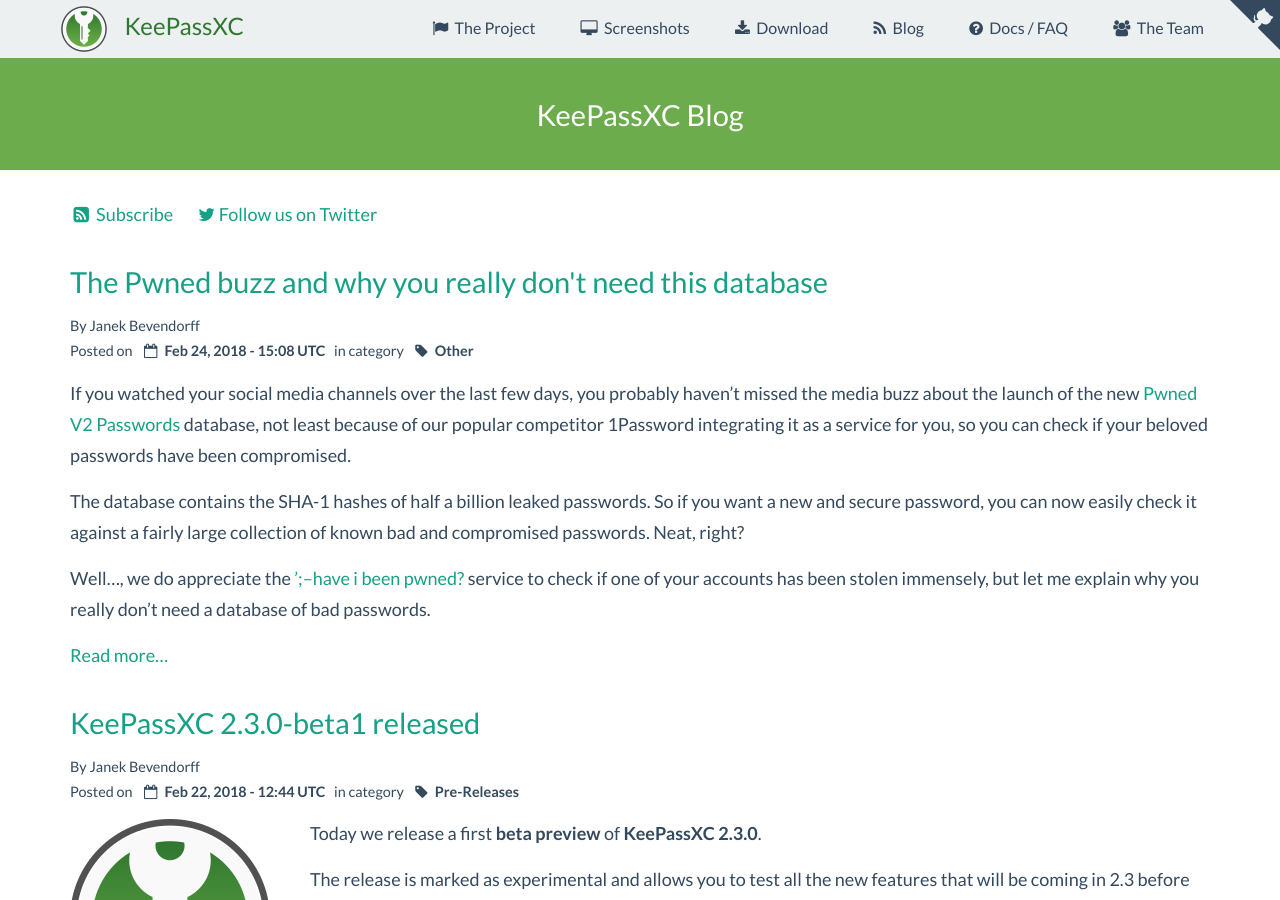
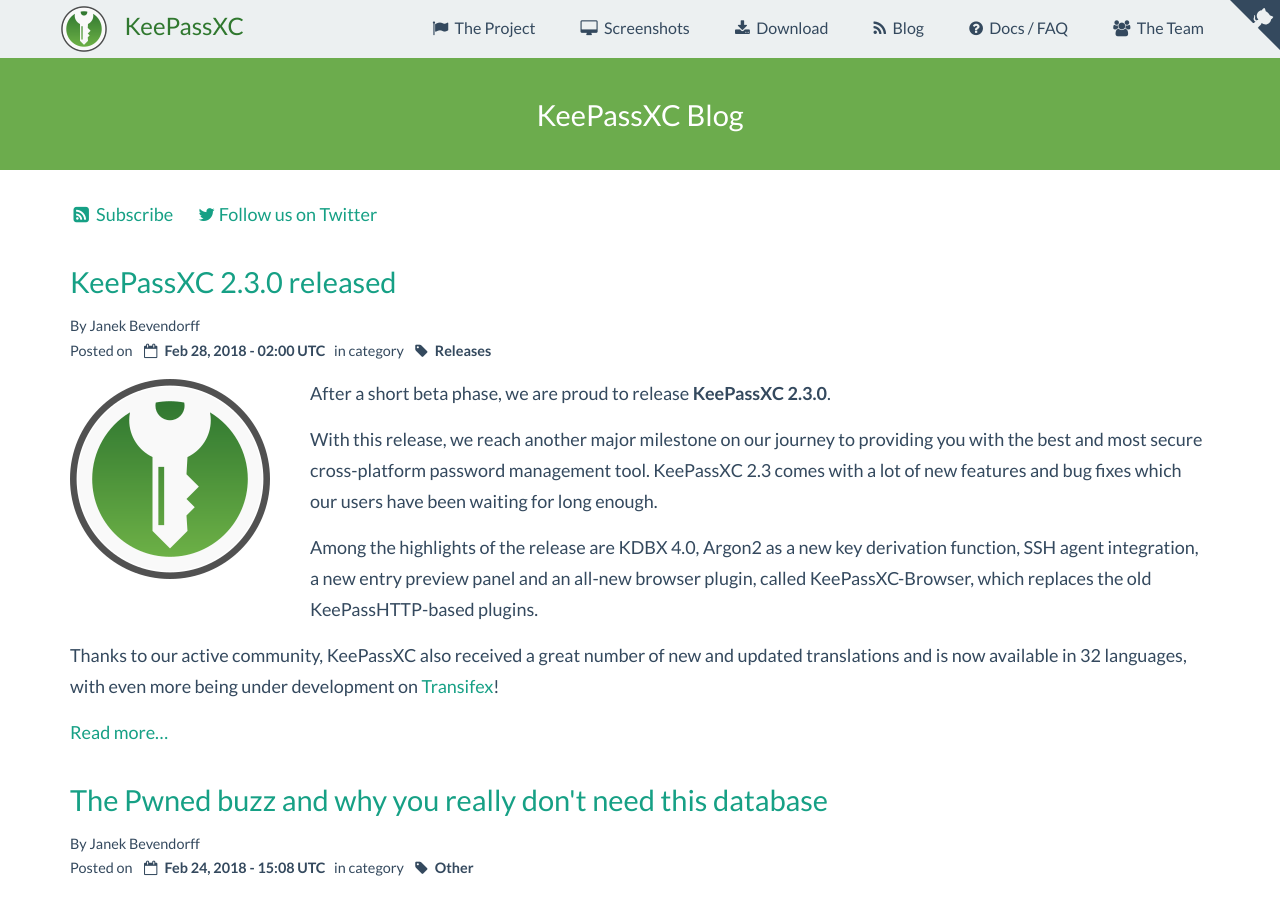
Before and after one commit to keepassxreboot/keepassxc-org, a Jekyll site: the page built from blog/index.html, in a window 1280 px wide and 900 px high. Built offline with Jekyll 4.4.1, drawn with Linux system fonts in a browser that asks for light colours; comment, search, counter and statistics services are not loaded.

Commit message:
Add 2.3.0 release announcement and related website changes

```diff
--- a/_data/version.yml
+++ b/_data/version.yml
@@ -1,34 +1,34 @@
 stable:
   linux:
     appimage:
-      version: 2.2.4
+      version: 2.3.0
       suffix:
     snap:
-      version: 2.2.4
+      version: 2.3.0
       suffix:
 
   mac:
     dmg:
-      version: 2.2.4
-      suffix: -2
+      version: 2.3.0
+      suffix:
 
   windows:
     portable:
-      version: 2.2.4
+      version: 2.3.0
       suffix:
     installer:
-      version: 2.2.4
+      version: 2.3.0
       suffix:
 
   windows32:
     portable:
-      version: 2.2.4
+      version: 2.3.0
       suffix:
     installer:
-      version: 2.2.4
+      version: 2.3.0
       suffix:
 
   source:
     tarball:
-      version: 2.2.4
+      version: 2.3.0
       suffix:
--- /dev/null
+++ b/blog/_posts/2018-02-28-2.3-released.md
@@ -0,0 +1,90 @@
+---
+layout: blog
+title:  "KeePassXC 2.3.0 released"
+date:   2018-02-28 03:00 +0100
+category: "Releases"
+permalink: /:path/
+author: Janek Bevendorff
+excerpt_separator: <!--more-->
+---
+
+<div class="blog-teaser-img">
+<img src="{{ site.baseurl }}/logo.png" alt="KeePassXC logo">
+</div>
+
+After a short beta phase, we are proud to release **KeePassXC 2.3.0**.
+
+With this release, we reach another major milestone on our journey to providing
+you with the best and most secure cross-platform password management
+tool. KeePassXC 2.3 comes with a lot of new features and bug fixes which our
+users have been waiting for long enough.
+
+Among the highlights of the release are KDBX 4.0, Argon2 as a new key derivation
+function, SSH agent integration, a new entry preview panel and an all-new
+browser plugin, called KeePassXC-Browser, which replaces the old
+KeePassHTTP-based plugins.
+
+Thanks to our active community, KeePassXC also received a great
+number of new and updated translations and is now available in 32 languages,
+with even more being under development on [Transifex](https://www.transifex.com/keepassxc/keepassxc/)!
+
+<!--more-->
+
+<h5 id="download" style="clear:both">Download</h5>
+As usual, you can find the new release on our [downloads page]({{ site.baseurl }}/download/)
+for Linux (as a cross-distribution AppImage), Windows and macOS.
+
+Ubuntu users can also install the latest version from our official
+[Ubuntu PPA](https://launchpad.net/~phoerious/+archive/ubuntu/keepassxc/)
+or via Snapcraft.
+
+Our new browser plugin KeePassXC-Browser can be downloaded from the
+[Chrome Webstore](https://chrome.google.com/webstore/detail/keepassxc-browser/oboonakemofpalcgghocfoadofidjkkk)
+for Google Chrome, Chromium and Vivaldi or the
+[Mozilla Add-ons Repository](https://addons.mozilla.org/en-US/firefox/addon/keepassxc-browser/)
+for Mozilla Firefox. For users of KeePassHttp-Connector, PassIFox, chromeIPass
+or other KeePasssHTTP-based browser extensions, we created a [migration
+guide]({{ site.baseurl }}/docs/keepassxc-browser-migration/) to get you started
+with the new browser extension.
+
+##### Changelog
+
+For KeePassXC 2.3.0, we closed over 150 issues and merged
+[168 pull requests](https://github.com/keepassxreboot/keepassxc/pulls?q=is%3Apr+milestone%3Av2.3.0+is%3Aclosed),
+with many new and long-anticipated features, as well as a considerable
+ number of bug fixes.
+
+![KeePassXC 2.3.0]({{ site.baseurl }}/blog/images/2.3.0-welcome.png)
+
+To give you an impression of what we've done for 2.3, here's an excerpt
+of our changelog:
+
+- Add support for KDBX 4.0, Argon2 and ChaCha20 [#148, #1179, #1230, #1494]
+- Add SSH Agent feature [#1098, #1450, #1463]
+- Add preview panel with details of the selected entry [#879, #1338]
+- Add more and configurable columns to entry table and allow copying of values by double click [#1305]
+- Add KeePassXC-Browser API as a replacement for KeePassHTTP [#608]
+- Deprecate KeePassHTTP [#1392]
+- Add support for Steam one-time passwords [#1206]
+- Add support for multiple Auto-Type sequences for a single entry [#1390]
+- Adjust YubiKey HMAC-SHA1 challenge-response key generation for KDBX 4.0 [#1060]
+- Replace qHttp with cURL for website icon downloads [#1460]
+- Remove lock file [#1231]
+- Add option to create backup file before saving [#1385]
+- Ask to save a generated password before closing the entry password generator [#1499]
+- Resolve placeholders recursively [#1078]
+- Add Auto-Type button to the toolbar [#1056]
+- Improve window focus handling for Auto-Type dialogs [#1204, #1490]
+- Auto-Type dialog and password generator can now be exited with ESC [#1252, #1412]
+- Add optional dark tray icon [#1154]
+
+You can find the full changelog with all major changes in our
+[GitHub wiki](https://github.com/keepassxreboot/keepassxc/wiki/KeePassXC-Changelog#230-2018-02-27).
+
+Additionally, the following bugs were fixed since the beta version:
+
+- Fix AppImage crash on older Linux systems [#1525]
+- Improve preview panel layout [#1526]
+- Multiple deployment fixes [#1529, #1530, #1531, #1537]
+- Fix backup file extension being doubles [#1539]
+- Work around Qt bug on Linux for "unsafe saves" [#1540]
--- a/project.html
+++ b/project.html
@@ -17,12 +17,13 @@
 <div id="features">
     <h5>Main Features</h5>
     <ul>
-        <li>Secure storage of passwords and other private data with AES or Twofish encryption
+        <li>Secure storage of passwords and other private data with AES, Twofish or ChaCha20 encryption
         <li>Cross-platform, runs on Linux, Windows and macOS without modifications
-        <li>File format compatibility with KeePass2, KeePassX, MacPass, KeeWeb and others
+        <li>File format compatibility with KeePass2, KeePassX, MacPass, KeeWeb and many others (KDBX 3.1 and 4.0)
+        <li>SSH Agent integration
         <li>Auto-Type on all supported platforms for automagically filling in login forms
         <li>Key file and YubiKey challenge-response support for additional security
-        <li>TOTP generation
+        <li>TOTP generation (including Steam Guard)
         <li>CSV import from other password managers (e.g., LastPass)
         <li>Command line interface
         <li>Stand-alone password and passphrase generator
@@ -30,13 +31,13 @@
         <li>Custom icons for database entries and download of website favicons
         <li>Database merge functionality
         <li>Automatic reload when the database was changed externally
-        <li>KeePassHTTP support for use with KeePassHTTP-Connector available for
+        <li>Browser integration with KeePassXC-Browser for
+            <a href="https://chrome.google.com/webstore/detail/keepassxc-browser/oboonakemofpalcgghocfoadofidjkkk">Google Chrome,
+            Chromium, Vivaldi</a>, and <a href="https://addons.mozilla.org/en-US/firefox/addon/keepassxc-browser/">Mozilla Firefox</a>.
+        <li>(Legacy) KeePassHTTP support for use with KeePassHTTP-Connector available for
             <a href="https://addons.mozilla.org/en-US/firefox/addon/keepasshttp-connector/">Mozilla Firefox</a> and
             <a href="https://chrome.google.com/webstore/detail/keepasshttp-connector/dafgdjggglmmknipkhngniifhplpcldb">Google Chrome</a>,
             and <a href="https://github.com/mmichaa/passafari.safariextension/">passafari</a> for Safari.
-        <li>Support for the KeePassXC-Browser browser extension. It is available for
-            <a href="https://addons.mozilla.org/en-US/firefox/addon/keepassxc-browser/">Mozilla Firefox</a> and
-            <a href="https://chrome.google.com/webstore/detail/keepassxc-browser/oboonakemofpalcgghocfoadofidjkkk">Google Chrome / Chromium / Vivaldi</a>.
     </ul>
 
     <p> For a full list of new features and changes, have a look at the
@@ -50,6 +51,9 @@
                     href="https://github.com/keepassxreboot/keepassxc/issues/147">here</a>). KeePassXC therefore strictly
             limits communication between itself and the browser plugin to your local computer. As long as your computer is
             not compromised, your passwords are fairly safe that way, but use it at your own risk!
+        <p><strong>As of KeePassXC 2.3</strong>, we deprecated KeePassHTTP in favor of KeePassXC-Browser. If you are still
+            using KeePassHTTP, please <a href="{{ site.baseurl }}/docs/keepassxc-browser-migration/">migrate to KeePassXC-Browser</a>.
+            Support for KeePassHTTP will be removed in the future.
     </div>
 </div>
 
@@ -58,12 +62,14 @@
 
     <p>KeePassXC has the following runtime requirements:
     <ul>
-        <li>Qt5 (5.2 or newer, 5.3 or newer with Browser Integration support): qtbase and qttools5
-        <li>libgcrypt (1.6 or newer)
+        <li>Qt5 (5.2 or newer, 5.3 or newer for compiling browser integration): qtbase and qttools5
+        <li>libgcrypt (1.7 or newer)
+        <li>libargon2
         <li>zlib
-        <li>libxi, libxtst, qtx11extras (optional for Auto-Type on X11/Linux)
-        <li>libyubikey,  libykpers-1 (optional for YubiKey support)
-        <li>libsodium (optional for Browser Integration support)
+        <li>libxi, libxtst, qtx11extras (optional, for Auto-Type on X11/Linux)
+        <li>libyubikey, libykpers-1 (optional, for YubiKey support)
+        <li>libsodium (optional, for Browser Integration support)
+        <li>libcurl4 (optional, for downloading website favicons)
     </ul>
 
     <p>When using the AppImage or Snap Package release, these dependencies are already
```
Also changed, not shown: blog/_posts/2018-02-22-2.3-beta1-release.md (+2 -2 lines), blog/images/2.3.0-welcome.png (added).
